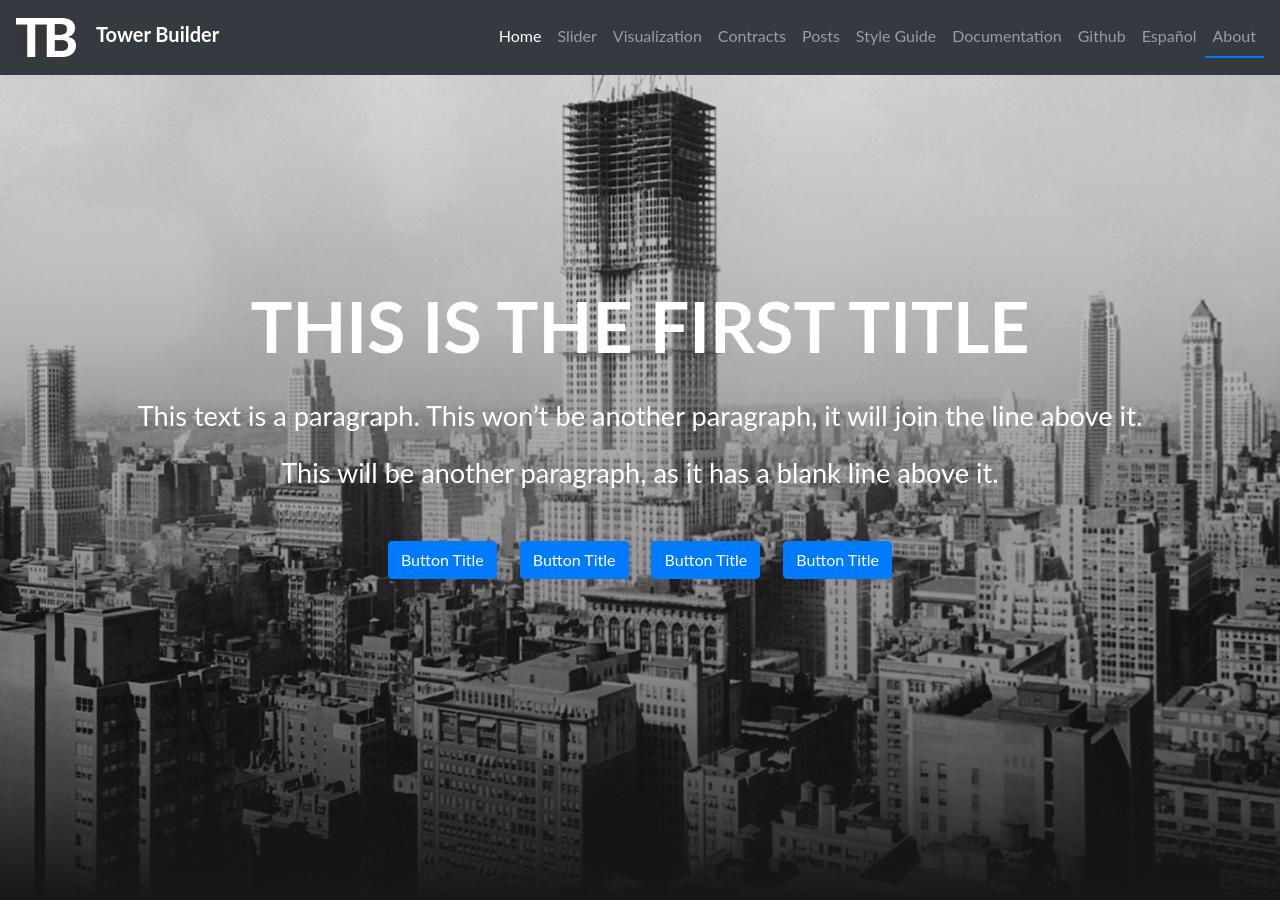
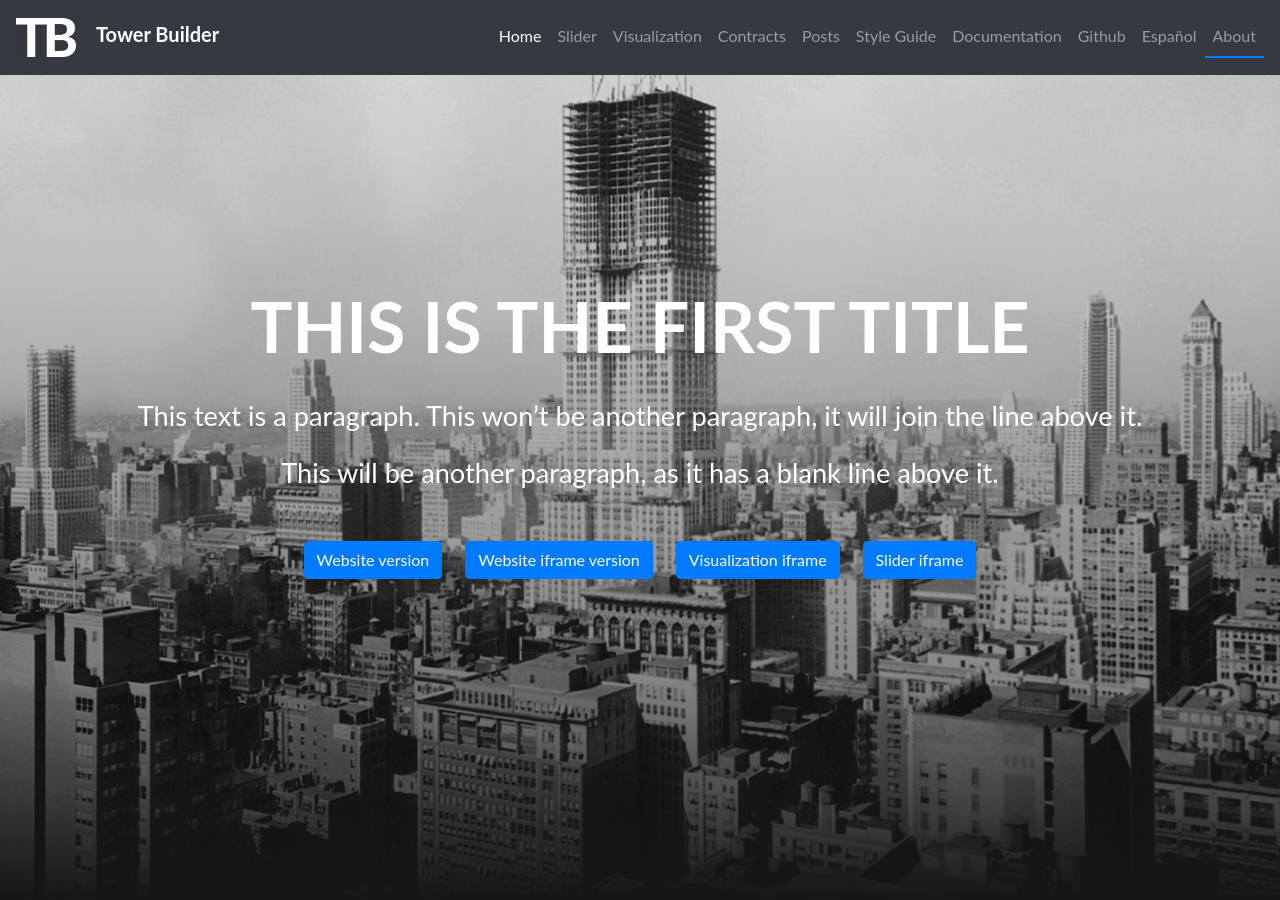
Before and after one commit to ProjectPODER/TowerBuilder, a Jekyll site: the page built from 1-home.md, in a window 1280 px wide. Built offline with Jekyll 4.4.1, drawn with Linux system fonts in a browser that asks for light colours.

Commit message:
Change home links

```diff
--- a/1-home.md
+++ b/1-home.md
@@ -11,7 +11,7 @@ This won't be another paragraph, it will join the line above it.
 
 This will be another paragraph, as it has a blank line above it.
 
-[Button Title](link)
-[Button Title](link)
-[Button Title](link)
-[Button Title](link)
+[Website version](https://towerbuilder.projectpoder.org/)
+[Website iframe version](https://towerbuilder.projectpoder.org/?iframe)
+[Visualization iframe](https://towerbuilder.projectpoder.org/iframe-visualization/)
+[Slider iframe](https://towerbuilder.projectpoder.org/iframe-slider/)
```
